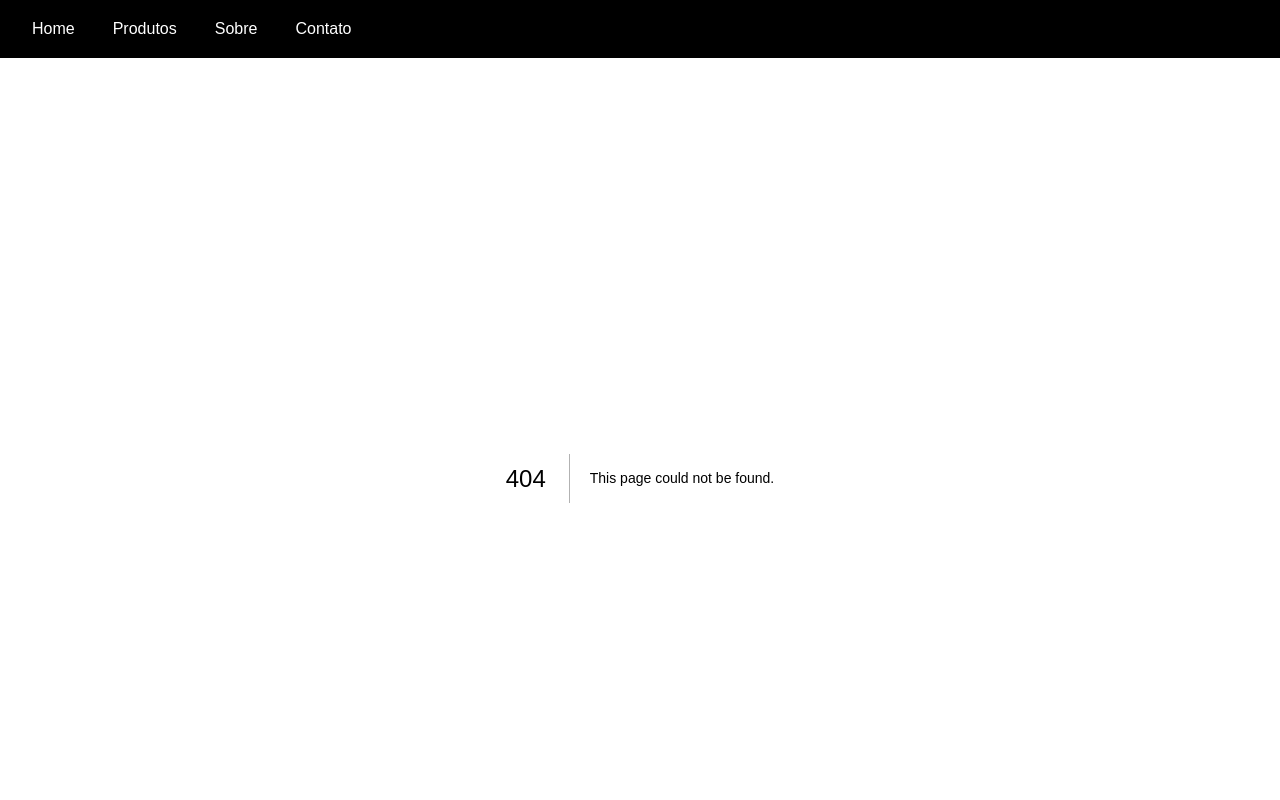
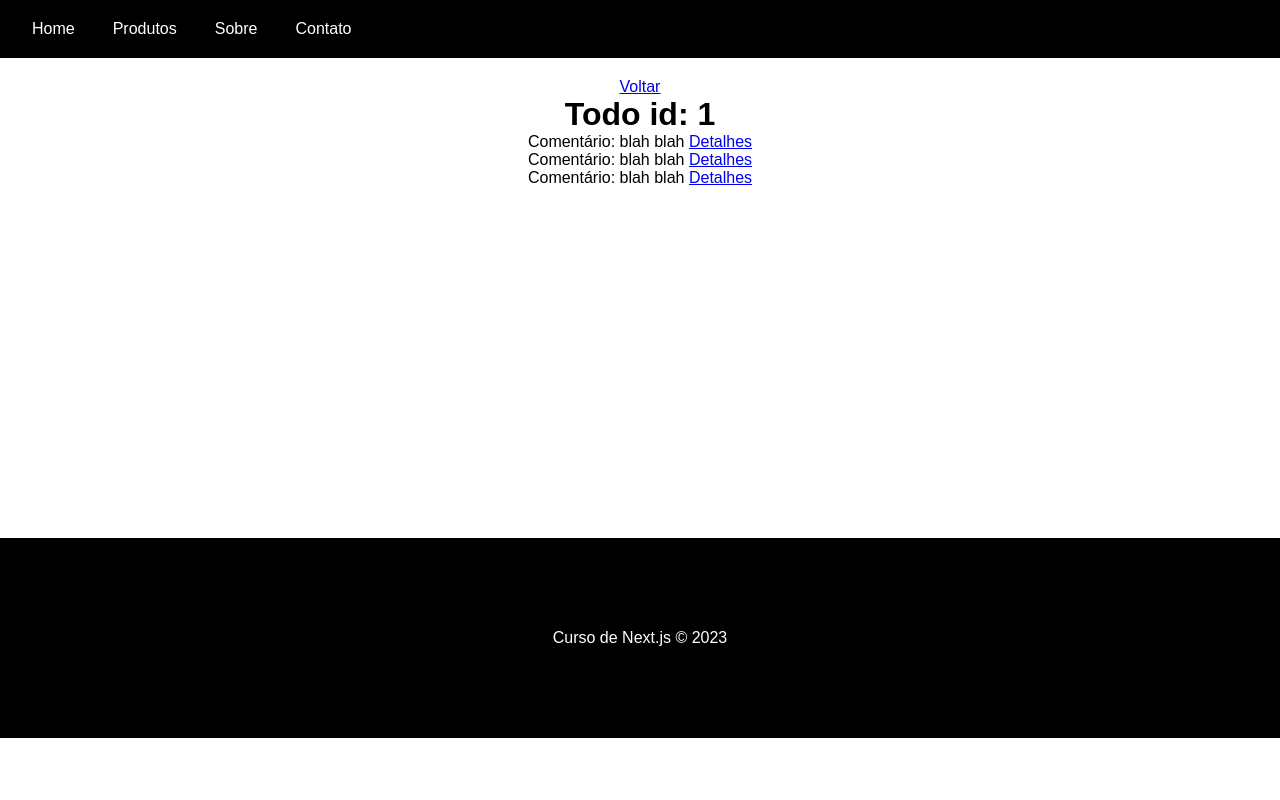
Before and after one commit to devpatola/hello-world, a Next.js app: page /todos/1 in a window 1280 px wide. Before the commit this address had no page. Shown: the top 800 px of the page. Built offline with nearby package versions, Linux system fonts and the light colour scheme.

Commit message:
Adiciona rotas dinâmicas aos todos e aos comments

```diff
--- /dev/null
+++ b/src/pages/todos/[todoId].js
@@ -0,0 +1,27 @@
+import React from "react";
+import { useRouter } from "next/router";
+import Link from "next/link";
+
+export default function Todo() {
+  const router = useRouter();
+  const todoId = router.query.todoId;
+
+  return (
+    <>
+      <Link href="/">Voltar</Link>
+      <h1>{`Todo id: ${todoId}`}</h1>
+      <p>
+        Comentário: blah blah{" "}
+        <Link href={`/todos/${todoId}/comments/1`}>Detalhes</Link>
+      </p>
+      <p>
+        Comentário: blah blah{" "}
+        <Link href={`/todos/${todoId}/comments/2`}>Detalhes</Link>
+      </p>
+      <p>
+        Comentário: blah blah{" "}
+        <Link href={`/todos/${todoId}/comments/3`}>Detalhes</Link>
+      </p>
+    </>
+  );
+}
```
Also changed, not shown: src/pages/todos/[todoId]/comments/[commentId].js (added, +17 -0 lines), src/pages/todos/index.js (renamed from src/pages/todos.js).
